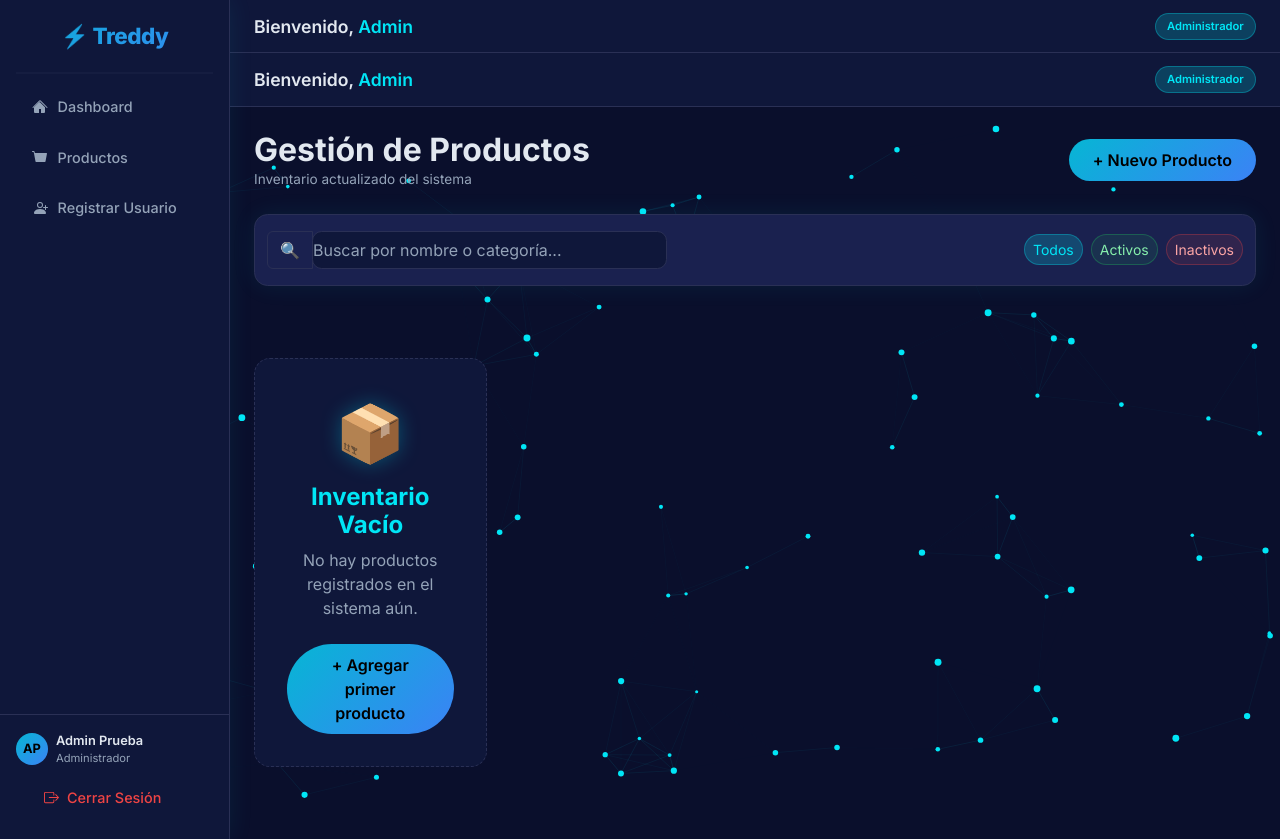
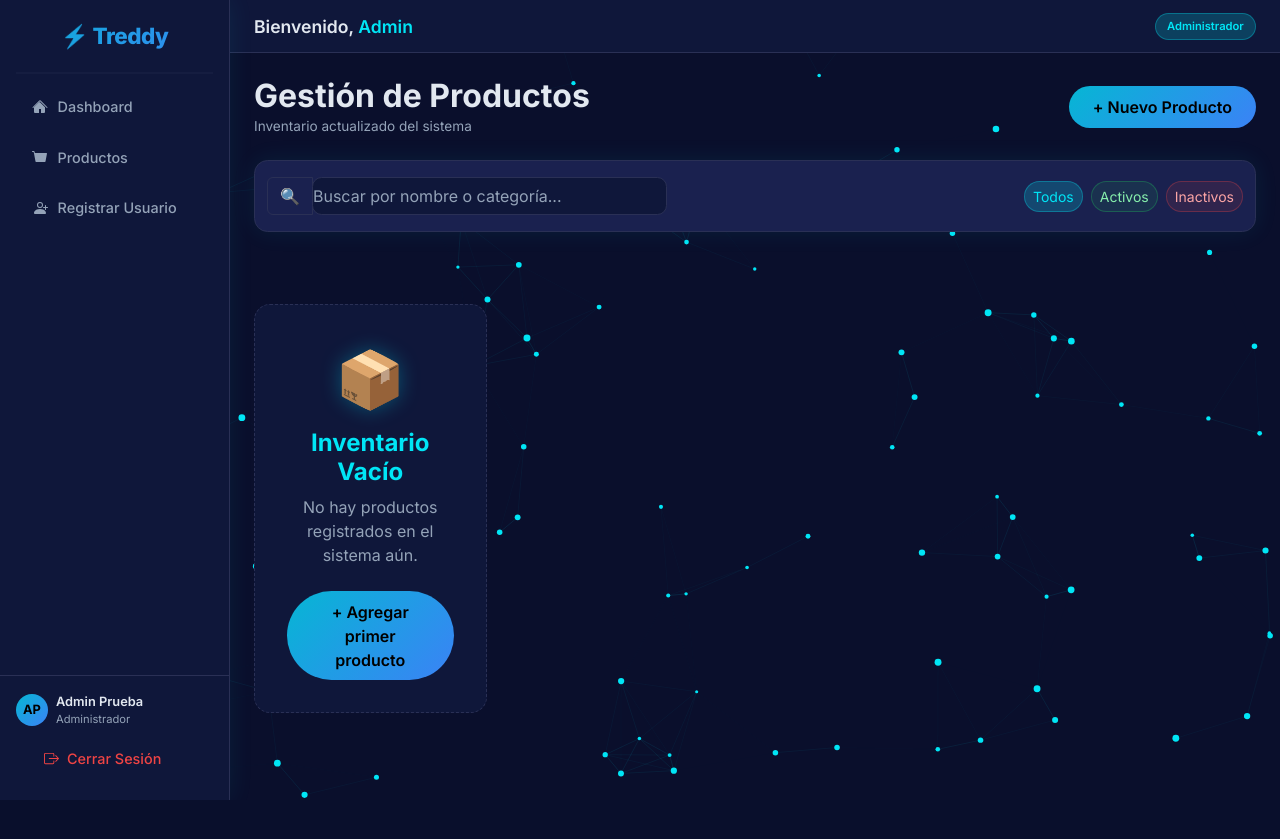
Before and after one commit to Builesss/Treddy-Django, a Django app: page /productos/ in a window 1280 px wide. After the commit the page ends 800 px from the top, so only its background shows below. Run offline with Django 5.2, Linux system fonts and the light colour scheme; a user stored in the database is signed in; data that the repository does not hold is empty; some libraries are stand-ins or nearby versions.

Commit message:
fix(ui): remove duplicate topbar in base.html

```diff
--- a/templates/base.html
+++ b/templates/base.html
@@ -80,13 +80,6 @@
             <span class="badge-role">{{ user.tipo_usuario }}</span>
         </div>
 
-        <!-- Topbar -->
-        <div class="topbar d-flex justify-content-between align-items-center">
-            <h1 class="mb-0">
-                Bienvenido, <span style="color:var(--treddy-cyan);">{{ user.first_name }}</span>
-            </h1>
-            <span class="badge-role">{{ user.tipo_usuario }}</span>
-        </div>
 
         <!-- SPA Container -->
         <div id="spa-container" class="p-4">
```
